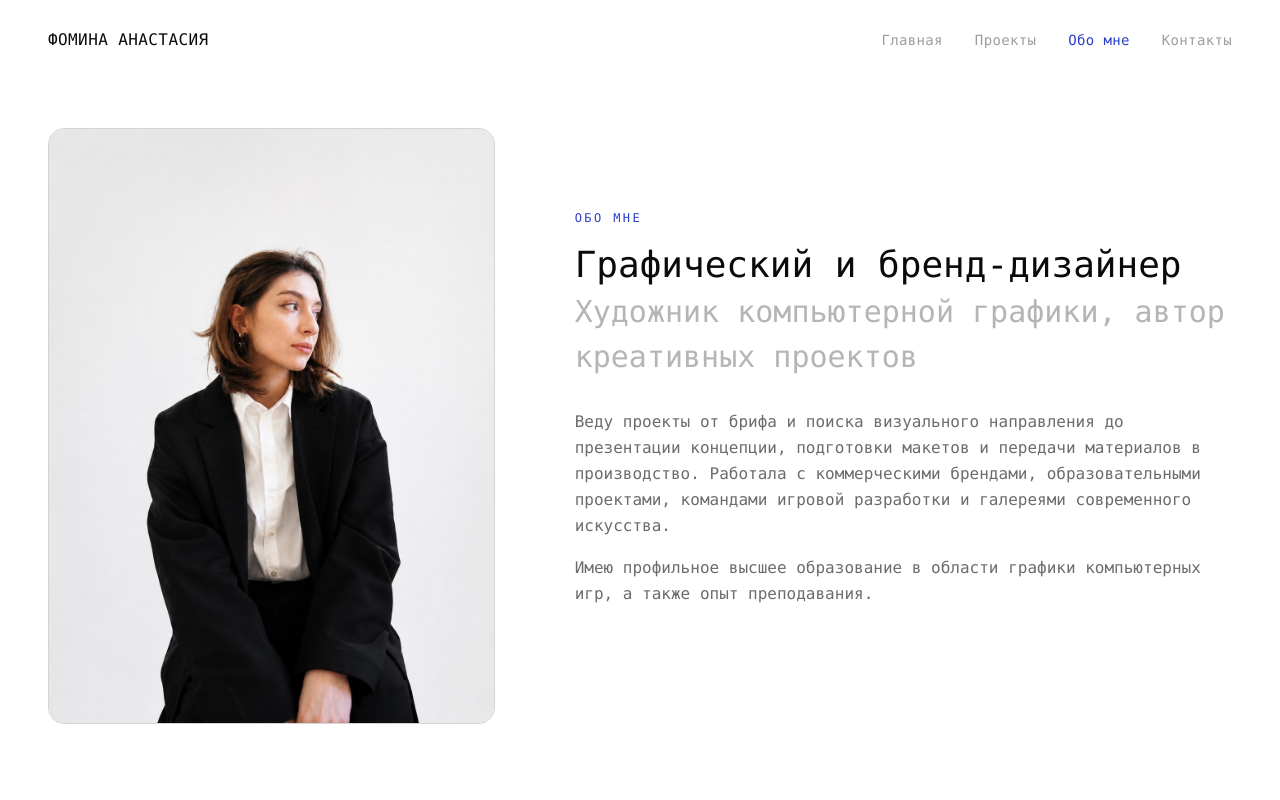
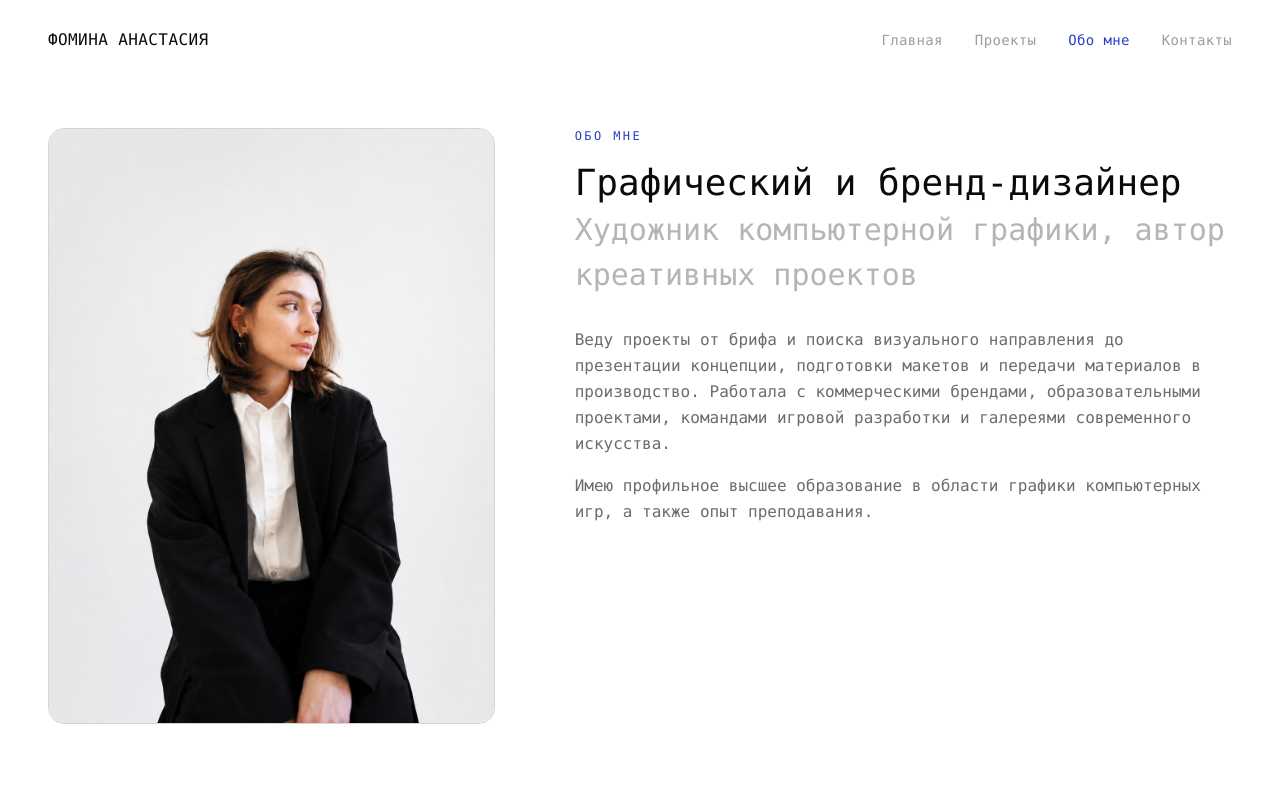
Before and after one commit to forrebl/for, a React (Vite) app: page /about in a window 1280 px wide. Shown: the top 800 px of the page. Built offline with nearby package versions, Linux system fonts and the light colour scheme.

Commit message:
Align About text with photo top

```diff
--- a/src/pages/About.tsx
+++ b/src/pages/About.tsx
@@ -42,7 +42,7 @@ export default function About() {
               </div>
             </Reveal>
           </div>
-          <div className="lg:col-span-7 flex flex-col justify-center lg:min-h-[560px]">
+          <div className="lg:col-span-7 flex flex-col justify-start">
             <Reveal>
               <p className="text-xs uppercase tracking-[0.2em] text-accent mb-4 font-medium">
                 Обо мне
```
